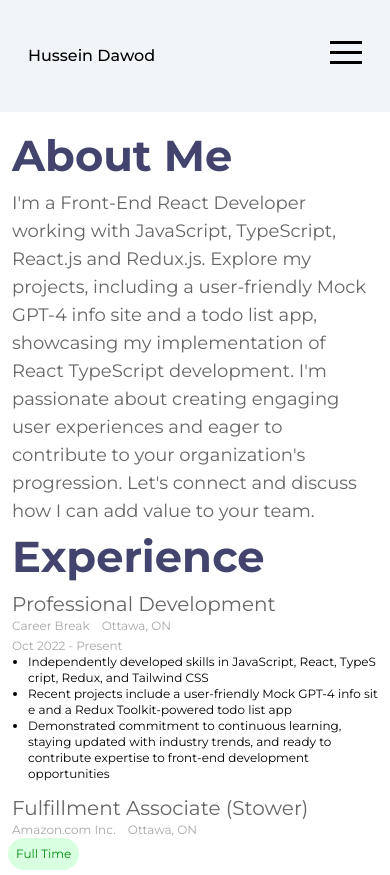
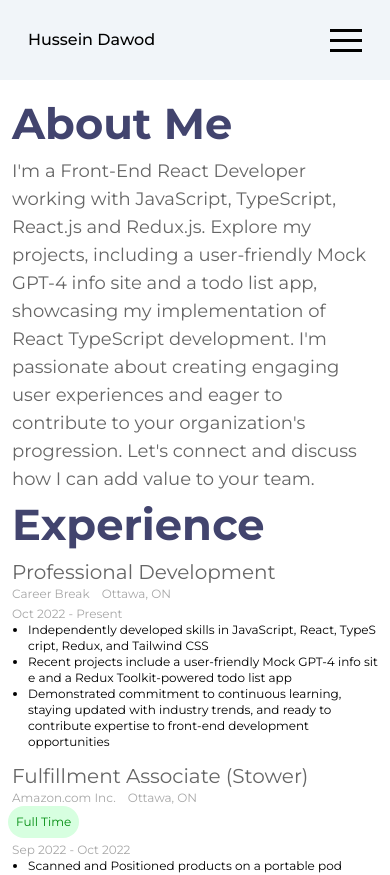
Before and after one commit to hdawod1/hussein-dawod-portfolio-website, a React (Vite) app: page / in a window 390 px wide. Shown: the top 875 px of the page. Built offline with nearby package versions, Linux system fonts and the light colour scheme.

Commit message:
Adjusting Navbar hamburger icon

```diff
--- a/src/components/Navbar.tsx
+++ b/src/components/Navbar.tsx
@@ -59,7 +59,7 @@ const Navbar: React.FC = () => {
                         </ul>
                     </div>
                 </div>
-                <div className="lg:hidden mx-4 h-6 w-6 cursor-pointer mb-8" onClick={toggleMenu}>
+                <div className="lg:hidden mx-4 h-6 w-6 cursor-pointer relative bottom-3" onClick={toggleMenu}>
                     <Hamburger />
                 </div>
             </div>
```
